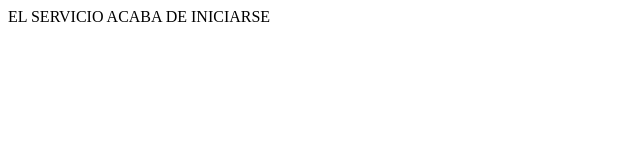
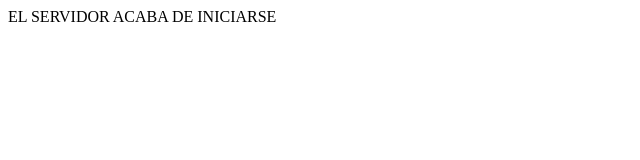
Before and after one commit to juananmp/AgendaRest, a plain HTML site: page web/index.html in a window 1280 px wide. Shown: the full height of the page, 0-640 px from the left. Drawn offline with Linux system fonts and the light colour scheme.

Commit message:
Mejoras index

```diff
--- a/web/index.html
+++ b/web/index.html
@@ -11,6 +11,6 @@
         <meta name="viewport" content="width=device-width, initial-scale=1.0">
     </head>
     <body>
-        <div>EL SERVICIO ACABA DE INICIARSE</div>
+        <div>EL SERVIDOR ACABA DE INICIARSE</div>
     </body>
 </html>
```
